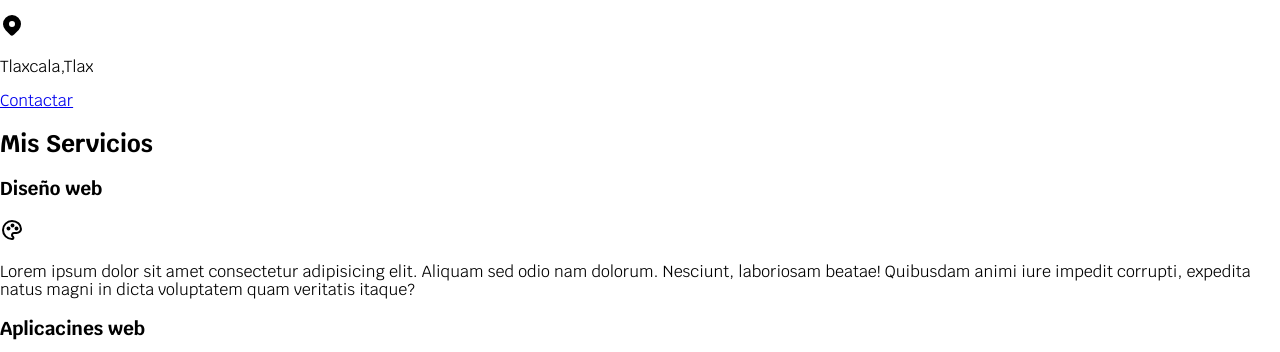
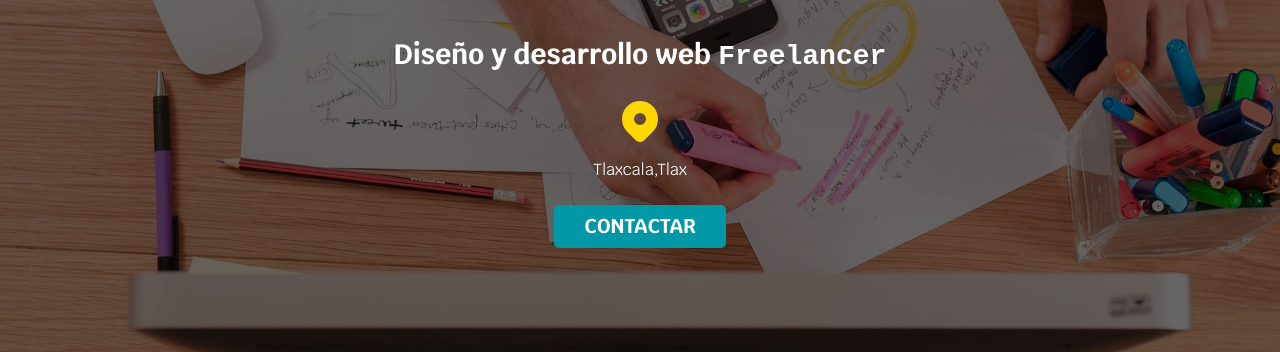
Before and after one commit to isaacwide/freelancer-, a plain HTML site: page index.html in a window 1280 px wide. Shown: the part 231-583 px from the top of the page. Drawn offline with Linux system fonts and the light colour scheme.

Commit message:
nose que poner

```diff
--- a/index.html
+++ b/index.html
@@ -29,19 +29,24 @@
     </div>
 
 
-    <section>
+    <section class="hero">
 
-        <h2 class="titulo ">Diseño y desarrollo web <samp>Freelancer</samp></h2>
-        <svg xmlns="http://www.w3.org/2000/svg" width="24" height="24" viewBox="0 0 24 24" fill="currentColor" class="icon icon-tabler icons-tabler-filled icon-tabler-map-pin">
-        <path stroke="none" d="M0 0h24v24H0z" fill="none"/><path d="M18.364 4.636a9 9 0 0 1 .203 12.519l-.203 .21l-4.243 4.242a3 3 0 0 1 -4.097 .135l-.144 -.135l-4.244 -4.243a9 9 0 0 1 12.728 -12.728zm-6.364 3.364a3 3 0 1 0 0 6a3 3 0 0 0 0 -6" />
-        </svg>
-        <p>Tlaxcala,Tlax</p>
-        <a href="#">Contactar</a>
+        <div class="contenido-hero">
+
+            <h2>Diseño y desarrollo web <samp>Freelancer</samp></h2>
+            <svg xmlns="http://www.w3.org/2000/svg" width="48" height="48" viewBox="0 0 24 24" fill="#FFD700" class="icon icon-tabler icons-tabler-filled icon-tabler-map-pin">
+            <path stroke="none" d="M0 0h24v24H0z" fill="none"/>
+            <path d="M18.364 4.636a9 9 0 0 1 .203 12.519l-.203 .21l-4.243 4.242a3 3 0 0 1 -4.097 .135l-.144 -.135l-4.244 -4.243a9 9 0 0 1 12.728 -12.728zm-6.364 3.364a3 3 0 1 0 0 6a3 3 0 0 0 0 -6" />
+            </svg>
+            <p>Tlaxcala,Tlax</p>
+            <a href="#" class="button">Contactar</a>
+
+        </div>
 
     </section>
 
 
-    <main>
+    <main class="conteiner sombra">
 
         <h2>Mis Servicios</h2>
 
@@ -105,7 +110,7 @@
 
 
 
-                <button type="submit">enviar</button>
+                <button type="submit" class="button">enviar</button>
 
             </fieldset>
 
--- a/styles/style.css
+++ b/styles/style.css
@@ -10,15 +10,40 @@
 html{
     font-size: 62.5%;
     font-family: "Krub", sans-serif;
+    box-sizing: border-box;
+}
+*,*::before,*::after{
+    box-sizing: inherit;
 }
 body{
     font-size: 16px;
+    background-image: linear-gradient(to top,#DFE9F3 0%, var(--blanco) 100%);
+}
+
+h1{
+   font-size: 3.8rem;
+}
+
+h2{
+    font-size: 2.8rem;
+}
+
+h3{
+    font-size: 1.8rem;
+}
+h1,h2,h3{
+    text-align: center;
 }
 
 .titulo{
    text-align: center;
-   font-size: 3.8rem;
 
+
+}
+.sombra{
+    -webkit-box-shadow:0px 5px 15px 0px rgba(112,112,112,0,54);
+    -moz-box-shadow:0px 5px 15px 0px rgba(112,112,112,0.54);
+    box-shadow: 0px 5px 15px 0px rgba(112,112,112, 0.54);
 }
 
 .titulo samp{
@@ -26,7 +51,7 @@ body{
 }
 
 .conteiner{
-    width: 120rem;
+    max-width: 120rem;
     margin: 0 auto 0 auto;
 }
 .nav-bg{
@@ -36,8 +61,15 @@ body{
 .navegaitor{
 
     display: flex;
+    flex-direction: column;
+    /*distribuir los elemenmtos en un eje principakl */
+    align-items: center;
+}
+@media (min-width: 768px ){
+    .navegaitor{
     flex-direction: row;
-    justify-content: space-between; /*distribuir los elemenmtos en un eje principakl */
+    justify-content: space-between;
+    }
 
 }
 
@@ -51,6 +83,7 @@ body{
 
 }
 
+
 .navegaitor a:hover { /*añadir que cambie de color onclick en cima dice gemini xd*/
 
     background-color: var(--primario);
@@ -61,8 +94,48 @@ body{
 
 /*vamos a hacer la cosa responsive*/
 
-@media(min-wdth :480px) {
-    body{
-        background-color: #000000;
+.hero{
+    background-image: url(../Image/hero.jpg);
+    background-repeat: no-repeat;
+    background-size: cover;
+    height: 450px;
+    position: relative;
+}
+/*box model */
+.contenido-hero{
+    position:absolute;
+    background-color: rgb(0, 0,0,.6);
+    width:100%;
+    height: 100%;
+    /*alienar tanto vertical como horizontal*/
+    display: flex;
+    flex-direction: column;
+    align-items: center;
+    justify-content: center;
+}
+
+.contenido-hero h2,.contenido-hero p {
+    color: var(--blanco);
+}
+
+/*css para botones*/
+
+.button{
+    background-color: var(--secundario);
+    color: var(--blanco);
+    padding: 1rem 3rem;
+    margin-top: 1rem;
+    text-decoration: none;
+    font-size: 2rem;
+    text-transform: uppercase;
+    font-weight: bold;
+    border-radius: .5rem;
+    width: 90%;
+    text-align: center;
+}
+
+@media (min-width: 480px){
+    .button{
+        width: auto;
     }
 }
```
